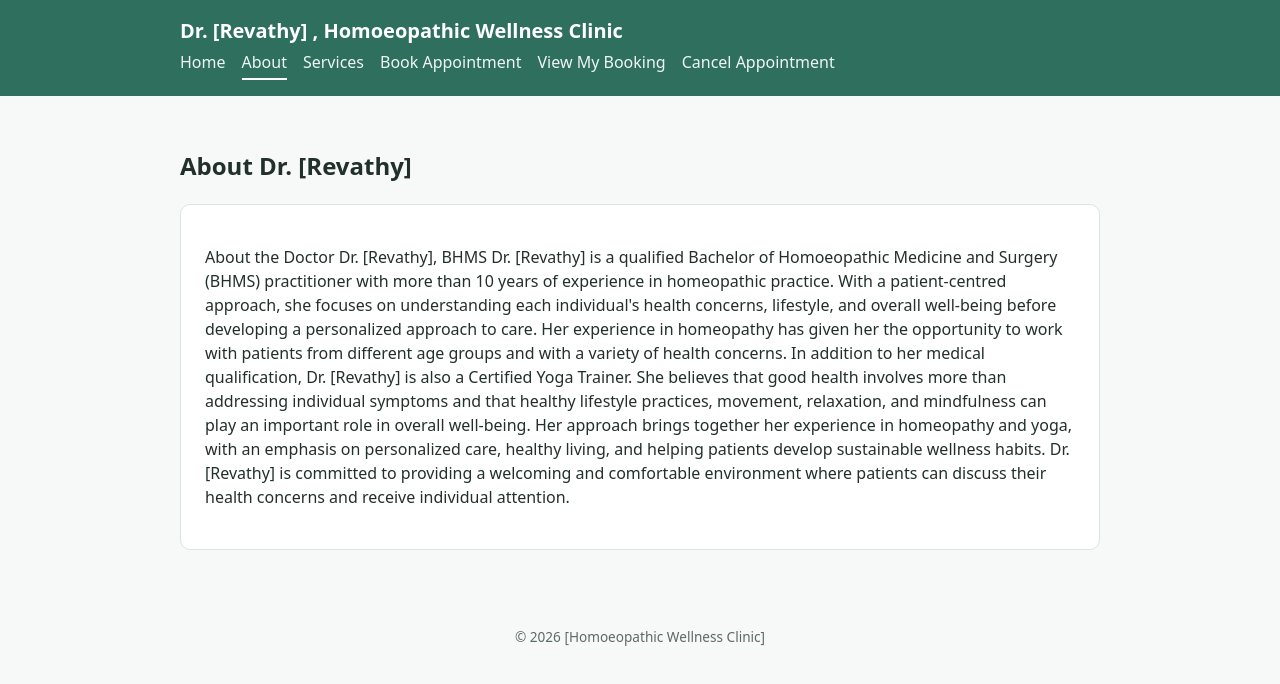
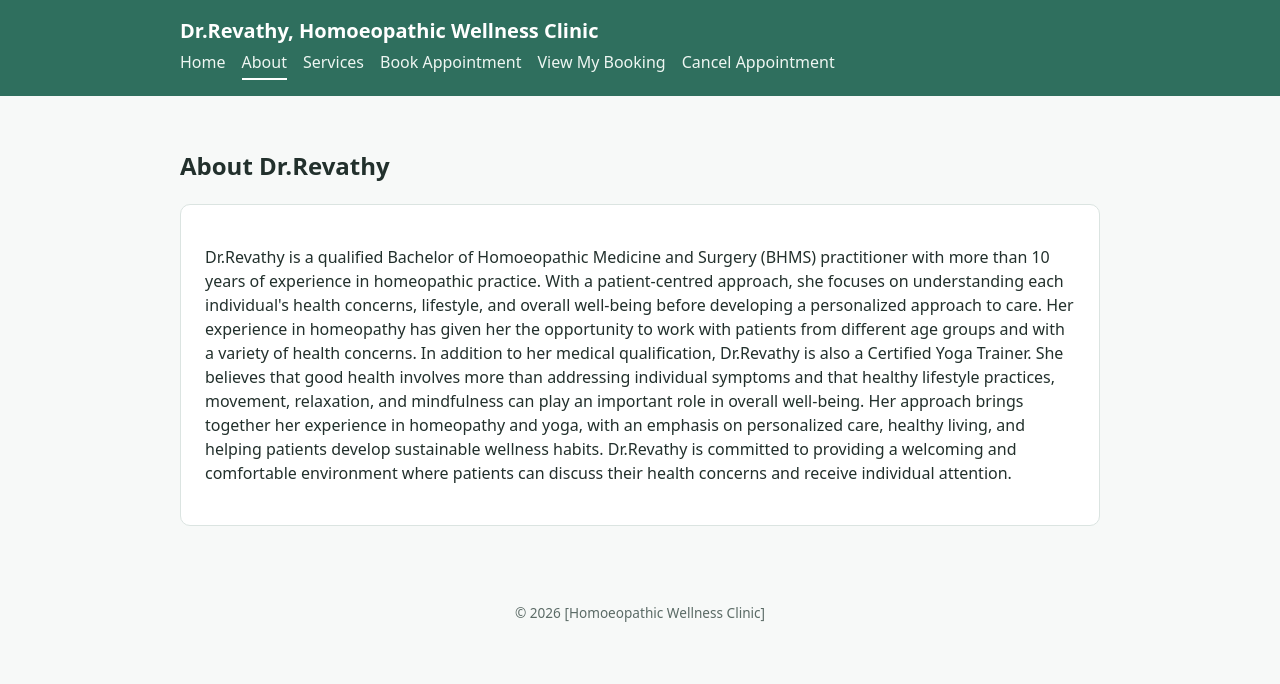
Before and after one commit to hwclinic/doctor-appointment-booking, a plain HTML site: page about.html in a window 1280 px wide. Drawn offline with Linux system fonts and the light colour scheme.

```diff
--- a/about.html
+++ b/about.html
@@ -3,13 +3,13 @@
 <head>
   <meta charset="UTF-8" />
   <meta name="viewport" content="width=device-width, initial-scale=1.0" />
-  <title>About — Dr. [Doctor Name]</title>
+  <title>About — Dr.Revathy</title>
   <link rel="stylesheet" href="css/styles.css" />
 </head>
 <body>
   <header class="site-header">
     <div class="container">
-      <a class="site-title" href="index.html">Dr. [Revathy] , Homoeopathic Wellness Clinic</a>
+      <a class="site-title" href="index.html">Dr.Revathy, Homoeopathic Wellness Clinic</a>
       <nav class="site-nav">
         <a href="index.html">Home</a>
         <a href="about.html" aria-current="page">About</a>
@@ -23,21 +23,21 @@
 
   <main class="container">
     <section>
-      <h1>About Dr. [Revathy]</h1>
+      <h1>About Dr.Revathy</h1>
       <div class="card">
           <p>
-          About the Doctor
-Dr. [Revathy], BHMS
 
-Dr. [Revathy] is a qualified Bachelor of Homoeopathic Medicine and Surgery (BHMS) practitioner with more than 10 years of experience in homeopathic practice.
+Dr.Revathy is a qualified Bachelor of Homoeopathic Medicine and Surgery (BHMS) practitioner with more than 10 years of experience in homeopathic practice.
 
-With a patient-centred approach, she focuses on understanding each individual's health concerns, lifestyle, and overall well-being before developing a personalized approach to care. Her experience in homeopathy has given her the opportunity to work with patients from different age groups and with a variety of health concerns.
+With a patient-centred approach, she focuses on understanding each individual's health concerns, lifestyle, and overall well-being before developing a personalized approach to care.
+Her experience in homeopathy has given her the opportunity to work with patients from different age groups and with a variety of health concerns.
 
-In addition to her medical qualification, Dr. [Revathy] is also a Certified Yoga Trainer. She believes that good health involves more than addressing individual symptoms and that healthy lifestyle practices, movement, relaxation, and mindfulness can play an important role in overall well-being.
+In addition to her medical qualification, Dr.Revathy is also a Certified Yoga Trainer. She believes that good health involves more than addressing individual symptoms
+and that healthy lifestyle practices, movement, relaxation, and mindfulness can play an important role in overall well-being.
 
 Her approach brings together her experience in homeopathy and yoga, with an emphasis on personalized care, healthy living, and helping patients develop sustainable wellness habits.
 
-Dr. [Revathy] is committed to providing a welcoming and comfortable environment where patients can discuss their health concerns and receive individual attention.
+Dr.Revathy is committed to providing a welcoming and comfortable environment where patients can discuss their health concerns and receive individual attention.
         </p>
       </div>
     </section>
```
Also changed, not shown: book.html (+2 -2 lines), cancel.html (+3 -3 lines), index.html (+8 -6 lines), view-booking.html (+3 -3 lines).
